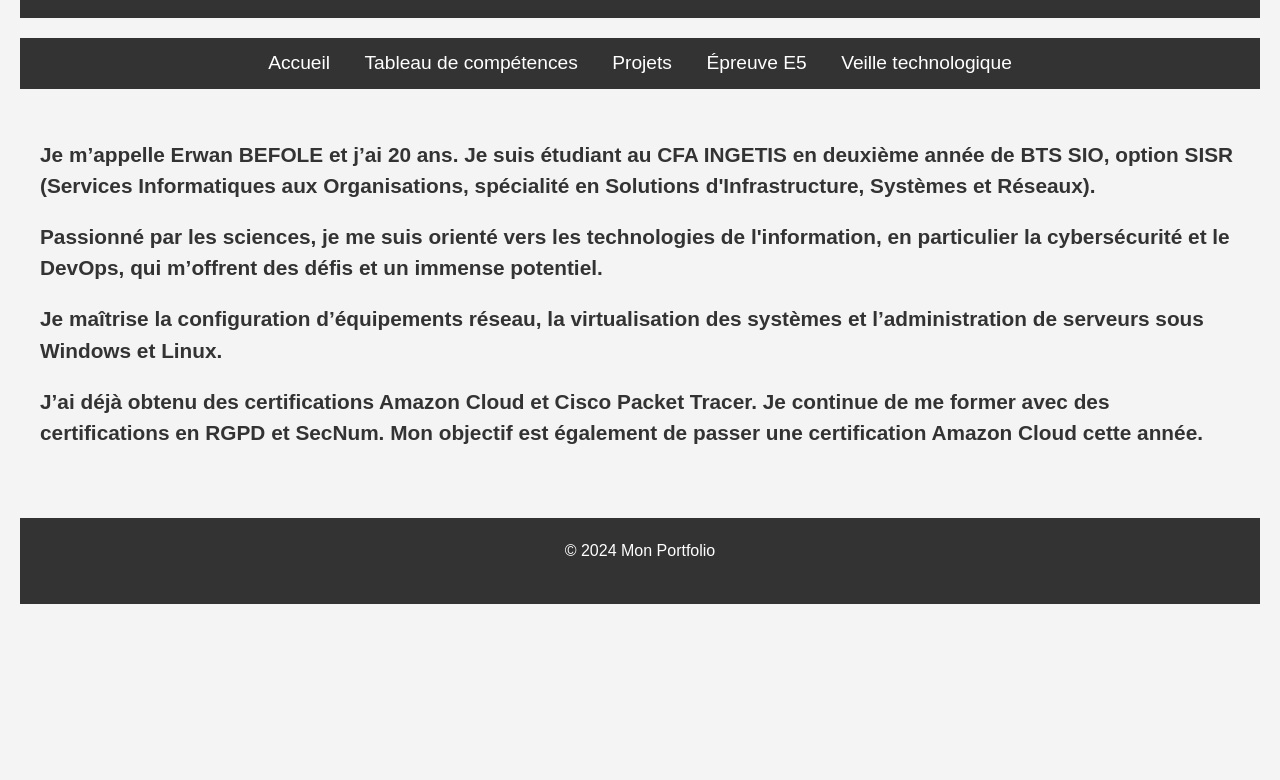
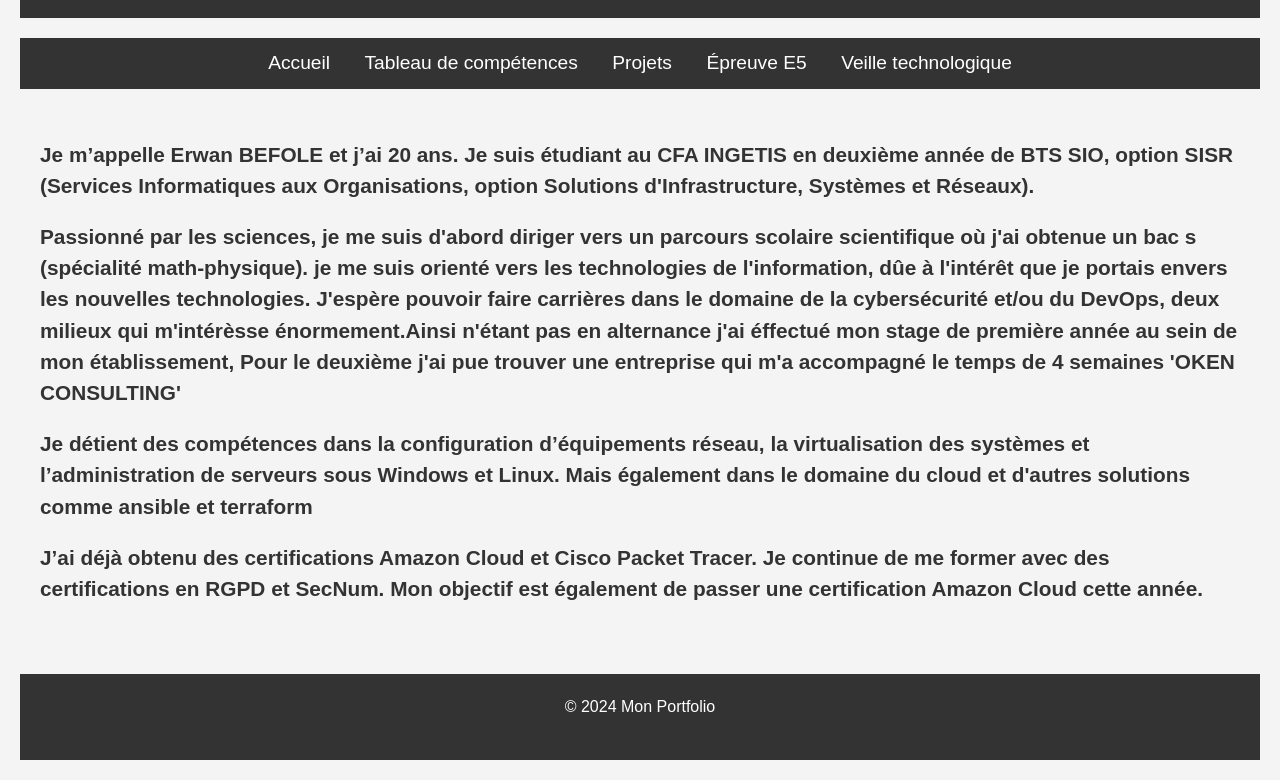
Before and after one commit to erwan-bef/erwan-bef.github.io, a plain HTML site: page index.html in a window 1280 px wide. Shown: the part 126-906 px from the top of the page. Before the commit the page ends 800 px from the top, so only its background shows below. Drawn offline with Linux system fonts and the light colour scheme; a script that the page names is missing.

Commit message:
Update index.html

```diff
--- a/index.html
+++ b/index.html
@@ -26,14 +26,14 @@
 
     <main>
         <h3>Je m’appelle Erwan BEFOLE et j’ai 20 ans. Je suis étudiant au CFA INGETIS en deuxième année de BTS SIO,
-            option SISR (Services Informatiques aux Organisations, spécialité en Solutions d'Infrastructure, Systèmes et
+            option SISR (Services Informatiques aux Organisations, option Solutions d'Infrastructure, Systèmes et
             Réseaux).</h3>
 
-        <h3>Passionné par les sciences, je me suis orienté vers les technologies de l'information, en particulier la
-            cybersécurité et le DevOps, qui m’offrent des défis et un immense potentiel.</h3>
+        <h3>Passionné par les sciences, je me suis d'abord diriger vers un parcours scolaire scientifique où j'ai obtenue un bac s (spécialité math-physique). je me suis orienté vers les technologies de l'information, dûe à l'intérêt que je portais envers les nouvelles technologies. J'espère pouvoir faire carrières dans le domaine de la
+            cybersécurité et/ou du DevOps, deux milieux qui m'intérèsse énormement.Ainsi n'étant pas en alternance j'ai éffectué mon stage de première année au sein de mon établissement, Pour le deuxième j'ai pue trouver une entreprise qui m'a accompagné le temps de 4 semaines 'OKEN CONSULTING'</h3>
 
-        <h3>Je maîtrise la configuration d’équipements réseau, la virtualisation des systèmes et l’administration de
-            serveurs sous Windows et Linux.</h3>
+        <h3>Je détient des compétences dans la configuration d’équipements réseau, la virtualisation des systèmes et l’administration de
+            serveurs sous Windows et Linux. Mais également dans le domaine du cloud et d'autres solutions comme ansible et terraform</h3>
 
         <h3>J’ai déjà obtenu des certifications Amazon Cloud et Cisco Packet Tracer. Je continue de me former avec des
             certifications en RGPD et SecNum. Mon objectif est également de passer une certification Amazon Cloud cette
```
